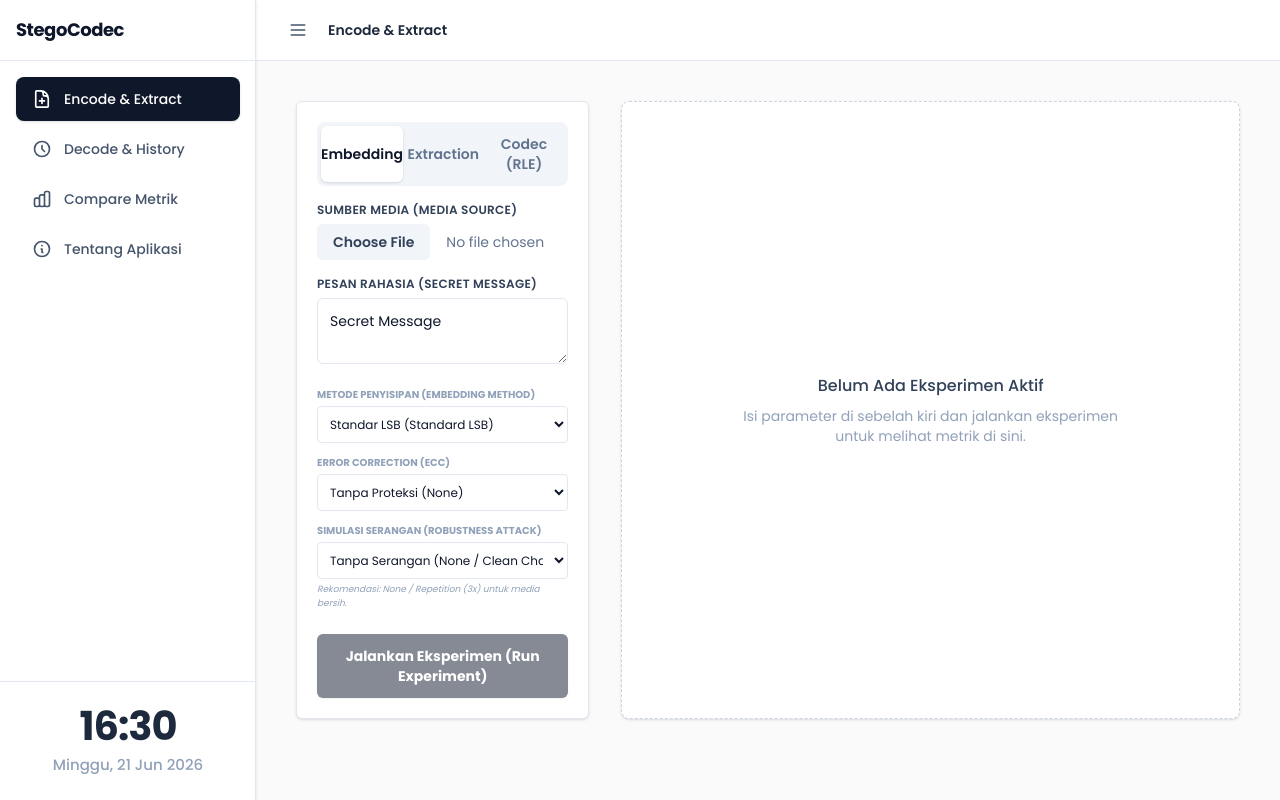
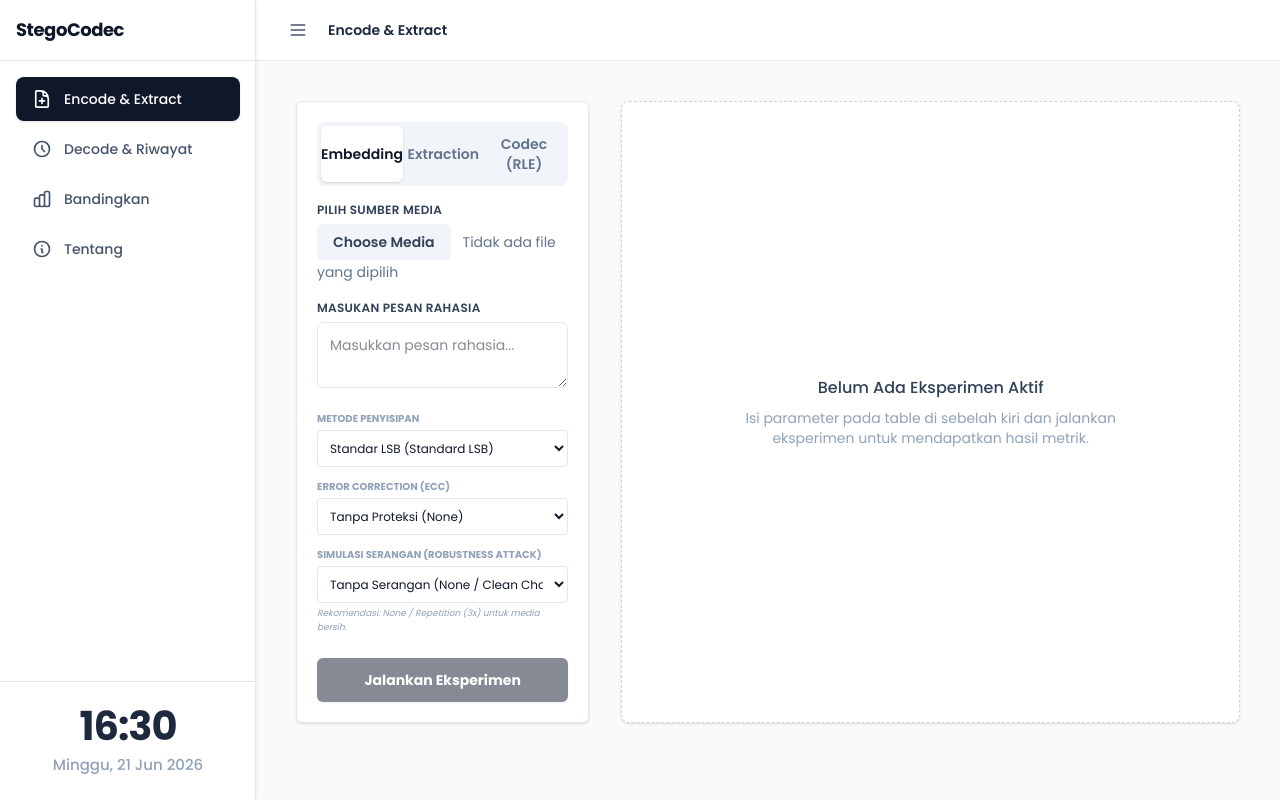
Before and after one commit to MuhammadFauzanL/stegocodec_app, a React (Vite) app: page / in a window 1280 px wide. Built offline with nearby package versions, Linux system fonts and the light colour scheme.

Commit message:
UI Localization: Translate interface to Indonesian and refine terminology

```diff
--- a/src/App.tsx
+++ b/src/App.tsx
@@ -45,17 +45,17 @@ function App() {
     },
     {
       id: 'history',
-      label: 'Decode & History',
+      label: 'Decode & Riwayat',
       icon: <svg className="w-5 h-5 shrink-0" fill="none" stroke="currentColor" viewBox="0 0 24 24"><path strokeLinecap="round" strokeLinejoin="round" strokeWidth={2} d="M12 8v4l3 3m6-3a9 9 0 11-18 0 9 9 0 0118 0z" /></svg>,
     },
     {
       id: 'compare',
-      label: 'Compare Metrik',
+      label: 'Bandingkan',
       icon: <svg className="w-5 h-5 shrink-0" fill="none" stroke="currentColor" viewBox="0 0 24 24"><path strokeLinecap="round" strokeLinejoin="round" strokeWidth={2} d="M9 19v-6a2 2 0 00-2-2H5a2 2 0 00-2 2v6a2 2 0 002 2h2a2 2 0 002-2zm0 0V9a2 2 0 012-2h2a2 2 0 012 2v10m-6 0a2 2 0 002 2h2a2 2 0 002-2m0 0V5a2 2 0 012-2h2a2 2 0 012 2v14a2 2 0 01-2 2h-2a2 2 0 01-2-2z" /></svg>,
     },
     {
       id: 'about',
-      label: 'Tentang Aplikasi',
+      label: 'Tentang',
       icon: <svg className="w-5 h-5 shrink-0" fill="none" stroke="currentColor" viewBox="0 0 24 24"><path strokeLinecap="round" strokeLinejoin="round" strokeWidth={2} d="M13 16h-1v-4h-1m1-4h.01M21 12a9 9 0 11-18 0 9 9 0 0118 0z" /></svg>,
     },
   ];
@@ -122,8 +122,8 @@ function App() {
             </button>
             <h1 className="text-sm font-semibold text-slate-800 capitalize">
               {activeTab === 'encode' ? 'Encode & Extract' :
-               activeTab === 'history' ? 'Decode & History' :
-               activeTab === 'about' ? 'Tentang Aplikasi' : 'Compare Metrik'}
+               activeTab === 'history' ? 'Decode & Riwayat' :
+               activeTab === 'about' ? 'Tentang' : 'Bandingkan'}
             </h1>
           </div>
           {/* Mobile clock mini */}
@@ -144,7 +144,7 @@ function App() {
                            ) : (
                               <div className="border border-dashed border-slate-300 rounded-lg p-16 text-center text-slate-500 bg-white shadow-sm flex flex-col items-center justify-center min-h-[300px] h-full">
                                  <p className="text-base font-medium text-slate-700">Belum Ada Eksperimen Aktif</p>
-                                 <p className="text-sm mt-2 text-slate-400 max-w-sm">Isi parameter di sebelah kiri dan jalankan eksperimen untuk melihat metrik di sini.</p>
+                                 <p className="text-sm mt-2 text-slate-400 max-w-sm">Isi parameter pada table di sebelah kiri dan jalankan eksperimen untuk mendapatkan hasil metrik.</p>
                               </div>
                            )}
                        </div>
@@ -154,11 +154,9 @@ function App() {
                {activeTab === 'history' && (
                    <div className="grid grid-cols-1 lg:grid-cols-2 gap-8">
                        <div className="space-y-6">
-                          <h2 className="text-xl font-bold text-slate-900 mb-4">Import Konfigurasi</h2>
                           <ConfigImportPanel />
                        </div>
                        <div className="space-y-6">
-                          <h2 className="text-xl font-bold text-slate-900 mb-4">Riwayat Eksperimen</h2>
                           <RecentExperimentsPanel />
                        </div>
                    </div>
@@ -166,7 +164,6 @@ function App() {
 
                {activeTab === 'compare' && (
                    <div className="space-y-6">
-                      <h2 className="text-xl font-bold text-slate-900 mb-4">Perbandingan Metrik</h2>
                       <CompareExperimentsPanel />
                    </div>
                )}
--- a/src/components/CompareExperimentsPanel.tsx
+++ b/src/components/CompareExperimentsPanel.tsx
@@ -29,17 +29,17 @@ export const CompareExperimentsPanel = () => {
    return (
       <div className="bg-white border border-slate-200 rounded-md shadow-sm">
          <div className="px-5 py-4 border-b border-slate-100">
-            <h2 className="text-sm font-semibold">Compare Experiments</h2>
-            <p className="text-xs text-slate-500 mt-1">Select two experiments from history to compare their metrics side-by-side.</p>
+            <h2 className="text-sm font-semibold">Bandingkan Eksperimen</h2>
+            <p className="text-xs text-slate-500 mt-1">Pilih dua eksperimen dari riwayat untuk membandingkan metriknya secara berdampingan.</p>
          </div>
          <div className="p-5 border-b border-slate-100 flex items-center justify-center space-x-4 bg-slate-50">
             <select value={expAId} onChange={e => setExpAId(e.target.value)} className="w-64 text-xs p-2 border border-slate-200 rounded focus:outline-none">
-                <option value="">Select Exp A</option>
+                <option value="">Pilih Eksperimen A</option>
                 {history.map(h => <option key={h.experiment_id} value={h.experiment_id}>{h.experiment_id} ({h.media_type})</option>)}
             </select>
             <span className="text-slate-400 text-sm font-bold">VS</span>
             <select value={expBId} onChange={e => setExpBId(e.target.value)} className="w-64 text-xs p-2 border border-slate-200 rounded focus:outline-none">
-                <option value="">Select Exp B</option>
+                <option value="">Pilih Eksperimen B</option>
                 {history.map(h => <option key={h.experiment_id} value={h.experiment_id}>{h.experiment_id} ({h.media_type})</option>)}
             </select>
          </div>
@@ -48,26 +48,26 @@ export const CompareExperimentsPanel = () => {
              <div className="p-0 overflow-x-auto">
                  <table className="w-full text-left border-collapse">
                      <tbody>
-                         {renderRow('Media Type', expA.media_type, expB.media_type)}
-                         {renderRow('Embedding Method', expA.embedding_method, expB.embedding_method)}
-                         {renderRow('Compression Method', expA.compression_method, expB.compression_method)}
-                         {renderRow('ECC Method', expA.ecc_method, expB.ecc_method)}
-                         {renderRow('Payload Used (bits)', expA.payload_size_bits, expB.payload_size_bits)}
-                         {renderRow('Payload Utilization', `${(expA.payload_utilization_ratio*100).toFixed(2)}%`, `${(expB.payload_utilization_ratio*100).toFixed(2)}%`)}
-                         {renderRow('Compression Ratio', expA.compression_ratio?.toFixed(4) || 'N/A', expB.compression_ratio?.toFixed(4) || 'N/A')}
-                         {renderRow('BER Before ECC', expA.ber_before_ecc ?? 'N/A', expB.ber_before_ecc ?? 'N/A')}
-                         {renderRow('BER After ECC', expA.ber_after_ecc ?? 'N/A', expB.ber_after_ecc ?? 'N/A')}
+                         {renderRow('Tipe Media', expA.media_type, expB.media_type)}
+                         {renderRow('Metode Penyisipan', expA.embedding_method, expB.embedding_method)}
+                         {renderRow('Metode Kompresi', expA.compression_method, expB.compression_method)}
+                         {renderRow('Metode ECC', expA.ecc_method, expB.ecc_method)}
+                         {renderRow('Payload Terpakai (bits)', expA.payload_size_bits, expB.payload_size_bits)}
+                         {renderRow('Kapasitas Terpakai', `${(expA.payload_utilization_ratio*100).toFixed(2)}%`, `${(expB.payload_utilization_ratio*100).toFixed(2)}%`)}
+                         {renderRow('Rasio Kompresi', expA.compression_ratio?.toFixed(4) || 'N/A', expB.compression_ratio?.toFixed(4) || 'N/A')}
+                         {renderRow('BER Sebelum ECC', expA.ber_before_ecc ?? 'N/A', expB.ber_before_ecc ?? 'N/A')}
+                         {renderRow('BER Sesudah ECC', expA.ber_after_ecc ?? 'N/A', expB.ber_after_ecc ?? 'N/A')}
                          {renderRow('PSNR / SNR (dB)', expA.psnr_db ?? expA.snr_db ?? 'N/A', expB.psnr_db ?? expB.snr_db ?? 'N/A')}
-                         {renderRow('Processing Time (ms)', expA.processing_time_total_ms || 0, expB.processing_time_total_ms || 0)}
-                         {renderRow('Integrity Badge', expA.integrity_badge, expB.integrity_badge)}
-                         {renderRow('CRC Valid', expA.crc_valid ? 'Yes' : 'No', expB.crc_valid ? 'Yes' : 'No')}
+                         {renderRow('Waktu Pemrosesan (ms)', expA.processing_time_total_ms || 0, expB.processing_time_total_ms || 0)}
+                         {renderRow('Status Integritas', expA.integrity_badge, expB.integrity_badge)}
+                         {renderRow('Integritas CRC', expA.crc_valid ? 'Ya' : 'Tidak', expB.crc_valid ? 'Ya' : 'Tidak')}
                      </tbody>
                  </table>
                  <ExperimentCharts expA={expA} expB={expB} />
              </div>
          ) : (
              <div className="p-8 text-center text-xs text-slate-400">
-                 Please select two valid experiments to compare.
+                 Silakan pilih dua eksperimen yang valid untuk dibandingkan.
              </div>
          )}
       </div>
--- a/src/components/ConfigImportPanel.tsx
+++ b/src/components/ConfigImportPanel.tsx
@@ -34,10 +34,10 @@ export const ConfigImportPanel = () => {
       <>
       <div className="bg-white border border-slate-200 rounded-md shadow-sm">
          <div className="px-5 py-3 border-b border-slate-100 flex items-center justify-between">
-            <h2 className="text-sm font-semibold">Import Settings</h2>
+            <h2 className="text-sm font-semibold">Impor Konfigurasi</h2>
          </div>
          <div className="p-5">
-            <p className="text-xs text-slate-500 mb-4">Upload a <code className="bg-slate-100 px-1 rounded text-slate-700">_config.json</code> file to replicate a previous experiment's exact parameters.</p>
+            <p className="text-xs text-slate-500 mb-4">Unggah file <code className="bg-slate-100 px-1 rounded text-slate-700">_config.json</code> untuk mereplikasi parameter eksperimen sebelumnya secara presisi.</p>
             <input
                type="file"
                accept=".json"
--- a/src/components/ResultBundleDownload.tsx
+++ b/src/components/ResultBundleDownload.tsx
@@ -101,13 +101,13 @@ Processing Time Total: ${record.processing_time_total_ms} ms
     <>
     <div className="flex space-x-3 mt-4 pt-4 border-t border-slate-100">
        <button onClick={handleDownloadMetrics} className="text-xs font-medium border border-slate-200 bg-white hover:bg-slate-50 text-slate-700 py-1.5 px-3 rounded-md">
-          Unduh Metrik (Download CSV)
+          Unduh Metrik (CSV)
        </button>
        <button onClick={handleDownloadStego} disabled={!stegoBlob} className="text-xs font-medium border border-slate-200 bg-white hover:bg-slate-50 text-slate-700 py-1.5 px-3 rounded-md disabled:opacity-50">
-          Unduh Media Stego (Download Stego Media)
+          Unduh Media Stego
        </button>
        <button onClick={handleDownloadZip} disabled={!stegoBlob || zipping} className="text-xs font-medium border border-slate-900 bg-slate-900 hover:bg-slate-800 text-white py-1.5 px-3 rounded-md disabled:opacity-50">
-          {zipping ? 'Membungkus ZIP (Zipping)...' : 'Unduh Paket Lengkap (Download Full ZIP)'}
+          {zipping ? 'Membungkus ZIP...' : 'Unduh Paket Lengkap (ZIP)'}
        </button>
     </div>
     {modal && (
--- a/src/components/UploadPanel.tsx
+++ b/src/components/UploadPanel.tsx
@@ -7,7 +7,7 @@ import { Modal } from './Modal';
 export const UploadPanel = ({ onComplete }: { onComplete: (r: ExperimentRecord, stegoBlob: Blob) => void }) => {
   const [loading, setLoading] = useState(false);
   const [file, setFile] = useState<File | null>(null);
-  const [message, setMessage] = useState('Secret Message');
+  const [message, setMessage] = useState('');
   const [embedMethod, setEmbedMethod] = useState<string>('lsb');
   const [eccMethod, setEccMethod] = useState<ECCMethod>('none');
   const [compression, setCompression] = useState<string>('none');
@@ -137,23 +137,29 @@ export const UploadPanel = ({ onComplete }: { onComplete: (r: ExperimentRecord,
 
       <div className="space-y-4">
         <div>
-          <label className="block text-xs font-semibold text-slate-700 mb-1.5 uppercase tracking-wide">Sumber Media (Media Source)</label>
-          <input type="file" accept="image/png, image/jpeg, audio/wav, video/mp4" onChange={e => {
+          <label className="block text-xs font-semibold text-slate-700 mb-1.5 uppercase tracking-wide">Pilih Sumber Media</label>
+          <input type="file" id="media-upload" accept="image/png, image/jpeg, audio/wav, video/mp4" className="hidden" onChange={e => {
               setFile(e.target.files?.[0] || null);
               setCompression('none');
-              setEmbedMethod('lsb'); // Reset to default on file change
-          }} className="block w-full text-sm text-slate-500 file:mr-4 file:py-2 file:px-4 file:rounded-md file:border-0 file:text-sm file:font-semibold file:bg-slate-100 file:text-slate-700 hover:file:bg-slate-200 cursor-pointer" />
+              setEmbedMethod('lsb');
+          }} />
+          <label htmlFor="media-upload" className="inline-block bg-slate-100 text-slate-700 hover:bg-slate-200 text-sm font-semibold py-2 px-4 rounded-md cursor-pointer mr-3">
+             Choose Media
+          </label>
+          <span className="text-sm text-slate-500">
+             {file ? file.name : "Tidak ada file yang dipilih"}
+          </span>
         </div>
 
         {mode === 'embedding' && (
           <>
             <div>
-               <label className="block text-xs font-semibold text-slate-700 mb-1.5 uppercase tracking-wide">Pesan Rahasia (Secret Message)</label>
-               <textarea value={message} onChange={e => setMessage(e.target.value)} className="w-full border border-slate-200 rounded-md p-3 text-sm focus:outline-none focus:ring-2 focus:ring-slate-900 focus:border-transparent" rows={2}></textarea>
+               <label className="block text-xs font-semibold text-slate-700 mb-1.5 uppercase tracking-wide">Masukan Pesan Rahasia</label>
+               <textarea value={message} onChange={e => setMessage(e.target.value)} placeholder="Masukkan pesan rahasia..." className="w-full border border-slate-200 rounded-md p-3 text-sm focus:outline-none focus:ring-2 focus:ring-slate-900 focus:border-transparent" rows={2}></textarea>
             </div>
             <div className="space-y-3">
                 <div>
-                    <label className="block text-[10px] font-bold text-slate-400 uppercase mb-1">Metode Penyisipan (Embedding Method)</label>
+                    <label className="block text-[10px] font-bold text-slate-400 uppercase mb-1">Metode Penyisipan</label>
                     <select value={embedMethod} onChange={e => setEmbedMethod(e.target.value)} className="w-full border border-slate-200 rounded text-xs p-2 focus:outline-none">
                         <option value="lsb">Standar LSB (Standard LSB)</option>
                         <option value="lsb_opap">LSB + Penyesuaian Piksel (LSB + OPAP)</option>
@@ -179,7 +185,7 @@ export const UploadPanel = ({ onComplete }: { onComplete: (r: ExperimentRecord,
                 </div>
             </div>
             <button onClick={handleRun} disabled={loading || !file} className="w-full bg-slate-900 hover:bg-slate-800 text-white text-sm font-bold py-3 rounded-md transition-colors mt-2 shadow-sm disabled:opacity-50">
-              {loading ? 'Sedang Memproses (Processing)...' : 'Jalankan Eksperimen (Run Experiment)'}
+              {loading ? 'Sedang Memproses...' : 'Jalankan Eksperimen'}
             </button>
           </>
         )}
@@ -187,11 +193,11 @@ export const UploadPanel = ({ onComplete }: { onComplete: (r: ExperimentRecord,
         {mode === 'extraction' && (
           <>
             <button onClick={handleRun} disabled={loading || !file} className="w-full bg-slate-900 hover:bg-slate-800 text-white text-sm font-bold py-3 rounded-md transition-colors mt-2 shadow-sm disabled:opacity-50">
-              {loading ? 'Mengekstrak (Extracting)...' : 'Ekstrak Pesan (Extract Payload)'}
+              {loading ? 'Mengekstrak...' : 'Ekstrak Pesan'}
             </button>
             {extractedPayload && (
               <div className="mt-4 p-4 border border-slate-200 bg-white rounded-lg shadow-sm">
-                <h3 className="text-xs font-bold text-slate-500 uppercase tracking-wider mb-2">Pesan Berhasil Diekstrak (Successfully Extracted)</h3>
+                <h3 className="text-xs font-bold text-slate-500 uppercase tracking-wider mb-2">Pesan Berhasil Diekstrak</h3>
                 <div className="text-sm font-semibold text-slate-900 break-words">
                   {extractedPayload}
                 </div>
@@ -203,22 +209,22 @@ export const UploadPanel = ({ onComplete }: { onComplete: (r: ExperimentRecord,
         {mode === 'codec' && (
           <>
             <button onClick={handleRun} disabled={loading || !file} className="w-full bg-slate-900 hover:bg-slate-800 text-white text-sm font-bold py-3 rounded-md transition-colors mt-2 shadow-sm disabled:opacity-50">
-              {loading ? 'Sedang Memproses (Processing)...' : 'Kompres & Dekompres (Compress & Decompress RLE)'}
+              {loading ? 'Sedang Memproses...' : 'Kompres & Dekompres (RLE)'}
             </button>
             {codecResult && (
               <div className="mt-4 p-4 border border-slate-200 bg-white rounded-lg shadow-sm">
-                 <h3 className="text-xs font-bold text-slate-500 uppercase tracking-wider mb-2">Hasil Codec RLE (Codec Results)</h3>
-                 <div className="text-sm font-semibold text-slate-900 mb-2">Rasio Kompresi (Compression Ratio): {codecResult.ratio.toFixed(4)}x</div>
+                 <h3 className="text-xs font-bold text-slate-500 uppercase tracking-wider mb-2">Hasil Codec RLE</h3>
+                 <div className="text-sm font-semibold text-slate-900 mb-2">Rasio Kompresi: {codecResult.ratio.toFixed(4)}x</div>
                  <div className="text-xs text-slate-500 mb-4">
                     Original: {(codecResult.original/1024).toFixed(2)} KB &rarr; Compressed: {(codecResult.compressed/1024).toFixed(2)} KB <br/>
-                    (Waktu/Time: {codecResult.time.toFixed(2)} ms)
+                    (Waktu: {codecResult.time.toFixed(2)} ms)
                  </div>
                  <button onClick={() => {
                      const url = URL.createObjectURL(codecResult.blob);
                      const a = document.createElement('a'); a.href = url; a.download = 'decompressed_rle.png'; a.click();
                      URL.revokeObjectURL(url);
                  }} className="w-full text-xs font-bold border border-slate-200 bg-slate-100 hover:bg-slate-200 text-slate-700 py-2 px-3 rounded-md transition-colors">
-                    Unduh Hasil Dekompresi (Download Decompressed Result)
+                    Unduh Hasil Dekompresi
                  </button>
               </div>
             )}
```
Also changed, not shown: src/components/MetricsDashboard.tsx (+6 -6 lines), src/components/RecentExperimentsPanel.tsx (+5 -5 lines).
